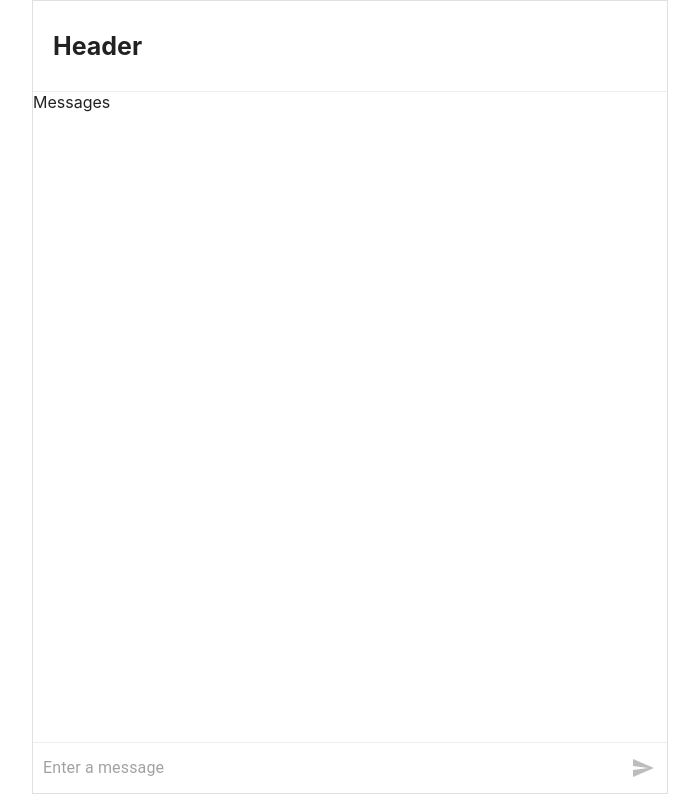
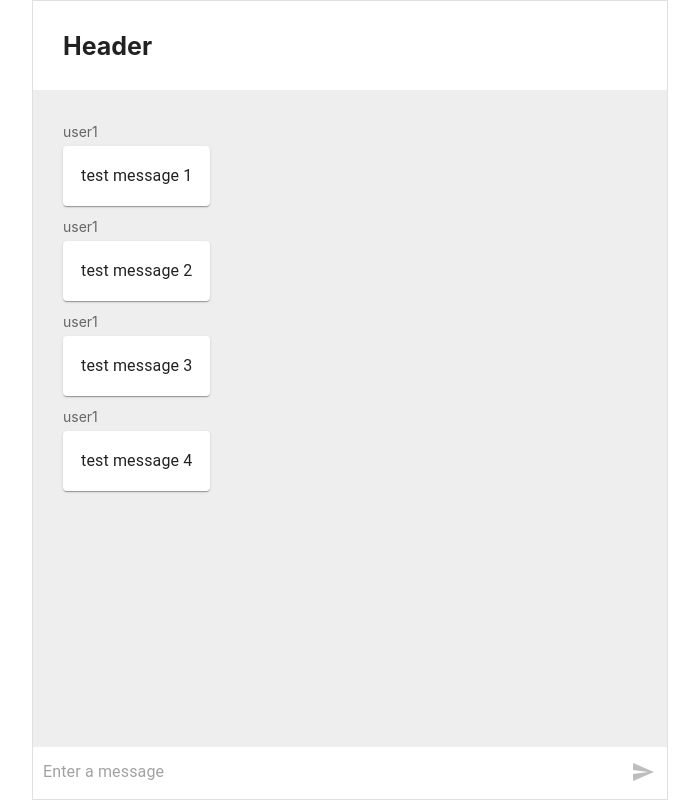
Before and after one commit to JohnnyHuangTW/chat-room, a React (Create React App) app: page / in a window 1280 px wide. Shown: the whole page, without its empty margins (290-989 px from the left). Built offline with nearby package versions, Linux system fonts and the light colour scheme.

Commit message:
messages layout

```diff
--- a/src/ChatRoom/Header.css
+++ b/src/ChatRoom/Header.css
@@ -1,7 +1,8 @@
 .header {
   display: flex;
-  height: 50px;
-  padding: 20px;
+  height: 90px;
+  padding: 20px 30px;
+  box-sizing: border-box;
   border-bottom: 1px solid #eee;
   font-size: 25px;
   font-weight: bold;
--- a/src/ChatRoom/InputField.js
+++ b/src/ChatRoom/InputField.js
@@ -1,10 +1,9 @@
 import React, { useState } from 'react'
 import './InputField.css'
 import { makeStyles } from '@material-ui/core/styles'
-import FormControl from '@material-ui/core/FormControl'
-import TextField from '@material-ui/core/TextField'
+import { FormControl, TextField, IconButton } from '@material-ui/core'
+
 import SendIcon from '@material-ui/icons/Send'
-import IconButton from '@material-ui/core/IconButton'
 
 const useStyles = makeStyles({
   underline: {
--- /dev/null
+++ b/src/ChatRoom/Message.css
@@ -0,0 +1,18 @@
+.message {
+  margin: 10px;
+}
+
+.message__label {
+  font-size: 14px;
+  color: #666;
+}
+
+.card {
+  margin-top: 5px;
+  padding: 10px;
+  width: fit-content;
+}
+
+.card__content {
+  padding: 8px !important;
+}
--- /dev/null
+++ b/src/ChatRoom/Message.js
@@ -0,0 +1,21 @@
+import React from 'react'
+import './Message.css'
+import { Card, CardContent, Typography } from '@material-ui/core'
+
+const Message = ({ username, message }) => {
+  return (
+    <div className="message">
+      <label className="message__label">{message.username}</label>
+      <Card className="card">
+        <CardContent className="card__content">
+          <Typography>
+            {/* {username !== message.username && `${message.username}: `} */}
+            {message.text}
+          </Typography>
+        </CardContent>
+      </Card>
+    </div>
+  )
+}
+
+export default Message
--- a/src/ChatRoom/Messages.css
+++ b/src/ChatRoom/Messages.css
@@ -1,4 +1,5 @@
 .messages {
-  flex: 1;
-  background-color: white;
+  height: calc(100vh - 185px);
+  background-color: #eee;
+  padding: 20px;
 }
--- a/src/ChatRoom/Messages.js
+++ b/src/ChatRoom/Messages.js
@@ -1,8 +1,22 @@
 import React from 'react'
 import './Messages.css'
+import Message from './Message'
+
+const messages = [
+  { username: 'user1', text: 'test message 1' },
+  { username: 'user1', text: 'test message 2' },
+  { username: 'user1', text: 'test message 3' },
+  { username: 'user1', text: 'test message 4' }
+]
 
 const Messages = () => {
-  return <div className="messages">Messages</div>
+  return (
+    <div className="messages">
+      {messages.map(message => (
+        <Message username={'123'} message={message} />
+      ))}
+    </div>
+  )
 }
 
 export default Messages
```
Also changed, not shown: src/ChatRoom/InputField.css (line endings or trailing spaces).
